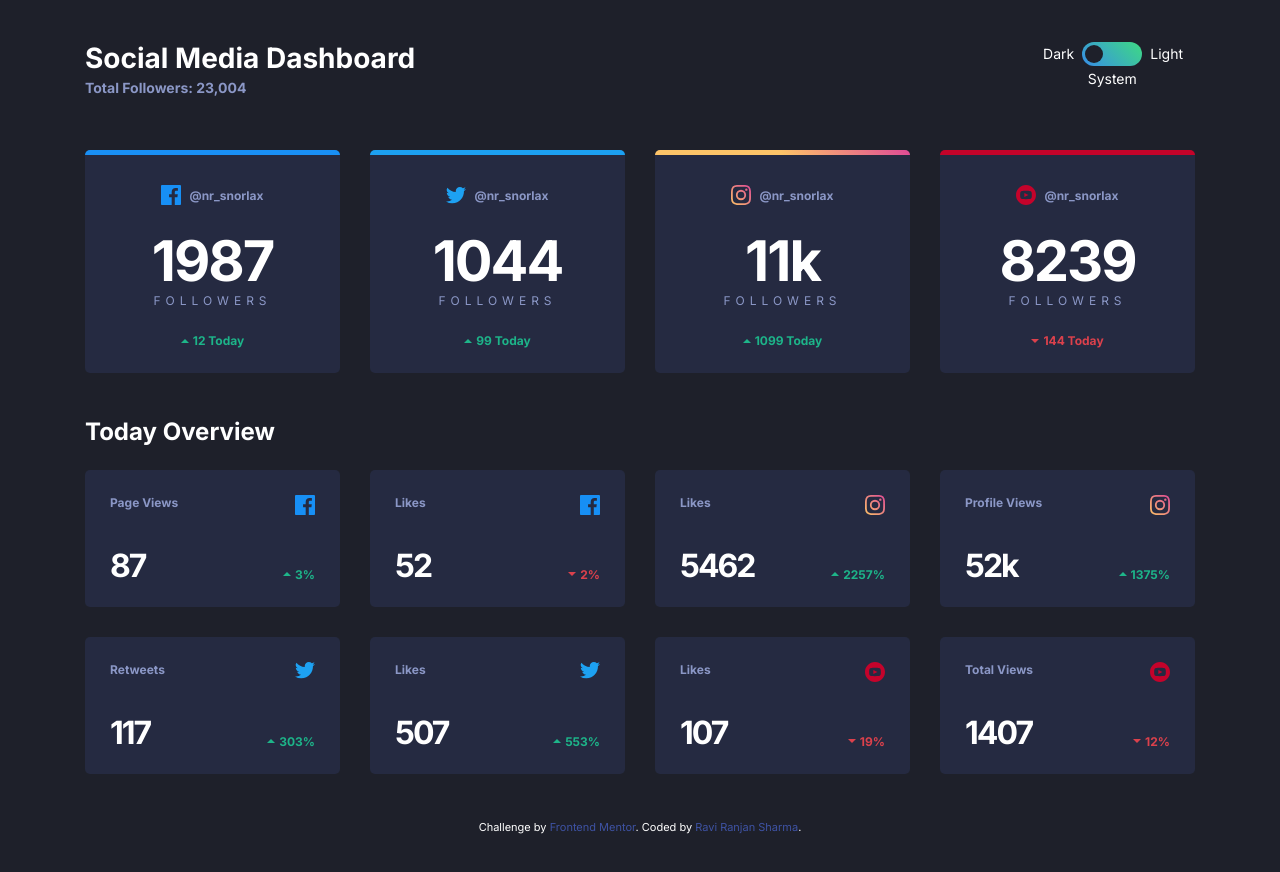
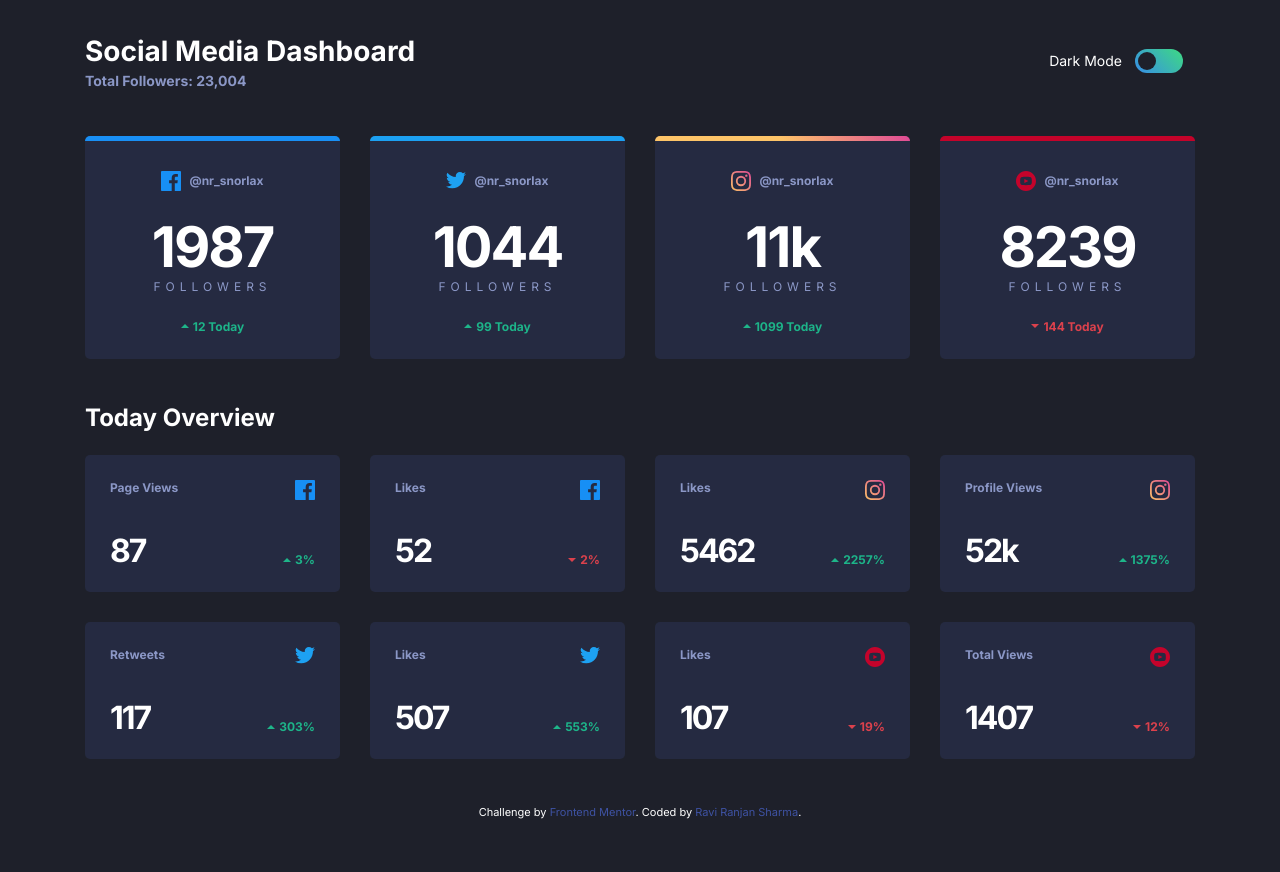
Before and after one commit to Ravi-Ranjan-Sharma-droid/Fem-SM-dashboard-dark-light-toggle, a website: page index.html in a window 1280 px wide. Shown: the top 872 px of the page. Drawn offline with Linux system fonts and the light colour scheme; files that its build step writes are made by us from their sources.

Commit message:
fix toggle button made 3 way to 2 way

```diff
--- a/app/scss/components/toggle.scss
+++ b/app/scss/components/toggle.scss
@@ -3,37 +3,21 @@
 
 .toggle {
   display: grid;
-  grid-template-columns: 1fr rem(60) 1fr;
-  grid-template-rows: repeat(2, 1fr);
+  grid-template-columns: 1fr 3rem;
   border: none;
-  gap: rem(4.8) rem(8);
   margin: 0;
 
   label {
     font-size: rem(14);
-    align-self: center;
 
-    &[for="dark"] {
-      grid-column: 1/2;
-      justify-self: end;
-    }
-
-    &[for="system"] {
-      grid-column: 1/4;
-      grid-row: 2/3;
-      justify-self: center;
-      align-self: start;
-    }
-
-    &[for="light"] {
-      grid-column: 3/4;
+    &[for="dark"]{
+      line-height: rem(24);
+      margin-right: rem(13);
     }
   }
 
   &__wrapper {
     position: relative;
-    grid-column: 2/3;
-    grid-row: 1/2;
     height: rem(24);
   }
 
--- a/app/scss/globals/boilerplate.scss
+++ b/app/scss/globals/boilerplate.scss
@@ -1,3 +1,6 @@
+@use "../util" as *;
+
+
 html {
     font-size: 100%;
     box-sizing: border-box;
@@ -17,3 +20,11 @@ body {
     color: var(--dark-text2);
     min-height: 150vh;
 }
+
+.visually-hidden{
+    position: absolute;
+    left: rem(-10000);
+    width: rem(1);
+    height: rem(1);
+    overflow: hidden;;
+}
--- a/index.html
+++ b/index.html
@@ -38,20 +38,19 @@
       <h1>Social Media Dashboard</h1>
       <span class="header__subtitle">Total Followers: 23,004</span>
     </div>
+    <!-- Toggle button -->
+    <fieldset class="header__toggle toggle" aria-label="theme toggle" role="radiogroup">
 
-    <fieldset class="header__toggle toggle" aria-label="theme toggle" role="radiogroup">
+      <label for="dark">Dark Mode<span class="visually-hidden">on</span></label>
 
       <div class="toggle__wrapper">
         <input type="radio" name="theme" id="dark" />
-        <input type="radio" name="theme" id="system" />
         <input type="radio" name="theme" id="light" />
         <span aria-hidden="true" class="toggle__background"></span>
         <span aria-hidden="true" class="toggle__button"></span>
       </div>
 
-      <label for="dark">Dark</label>
-      <label for="system">System</label>
-      <label for="light">Light</label>
+      <label for="light" class="visually-hidden">Dark Mode off</label>
 
     </fieldset>
   </header>
```
Also changed, not shown: dist/style.css, 1 other file.
